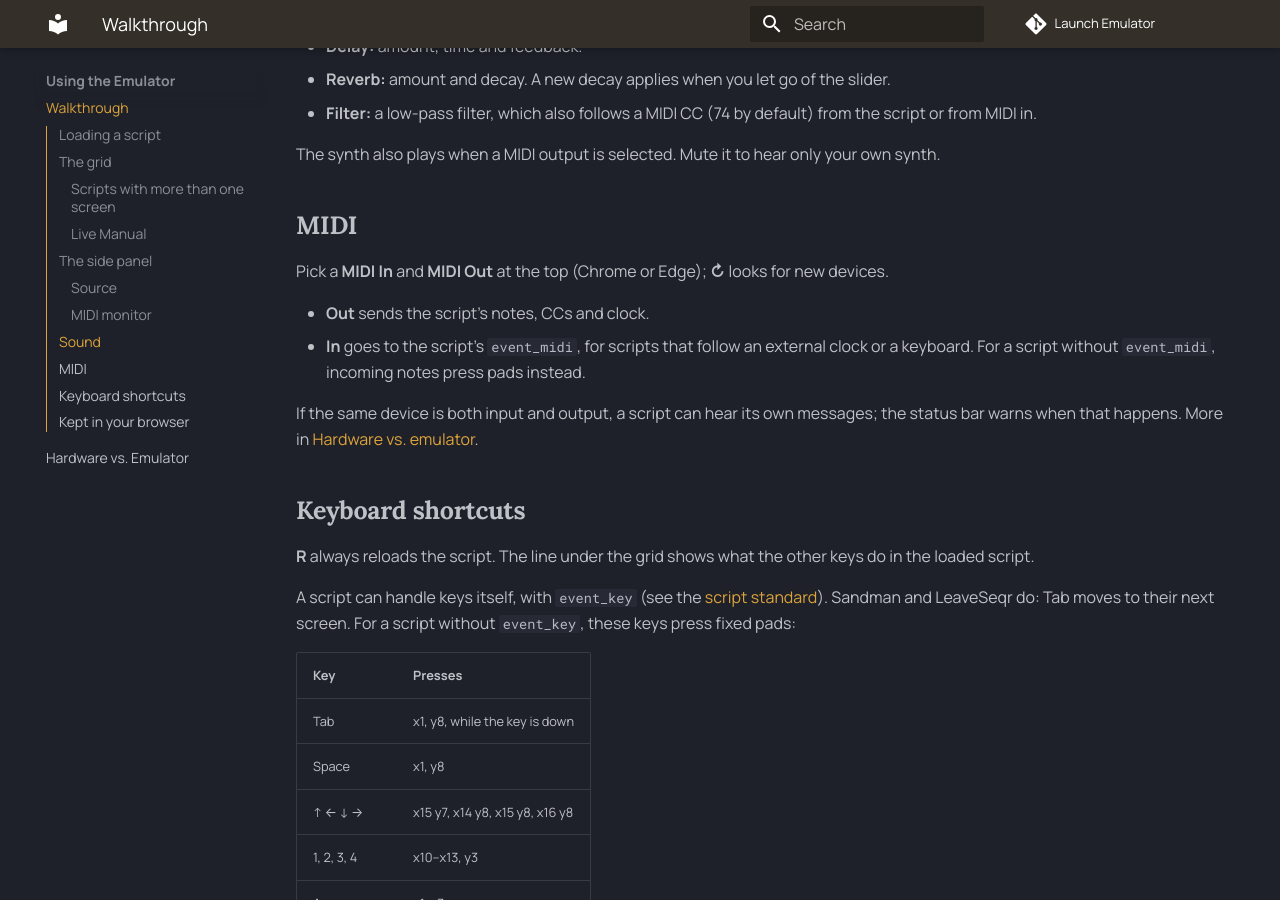
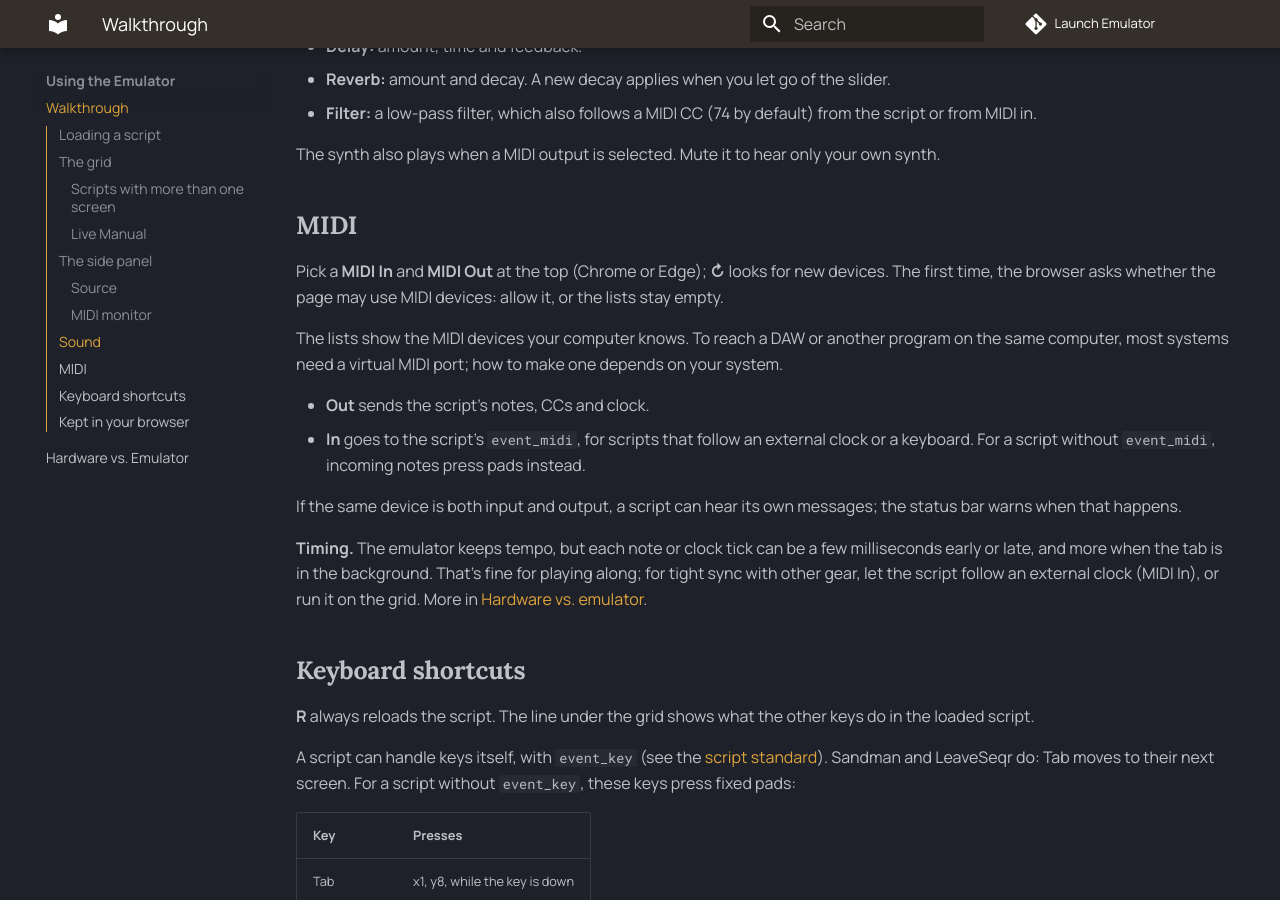
Before and after one commit to jonwaterschoot/diii-neotrellis-emulator, an MkDocs documentation site: the page built from docs/walkthrough.md, in a window 1280 px wide and 900 px high, scrolled down 4244 px. Built offline with MkDocs 1.6.1 and Material for MkDocs 9.7.7, drawn with Linux system fonts in a browser that asks for light colours.

Commit message:
docs: general MIDI notes in the walkthrough; close the MIDI docs item
MIDI ports and connections differ per system, so the walkthrough only
covers the browser permission, virtual ports in general and timing.

Co-Authored-By: Claude Opus 5.5 <noreply@anthropic.com>

```diff
--- a/docs/walkthrough.md
+++ b/docs/walkthrough.md
@@ -88,12 +88,16 @@ The synth also plays when a MIDI output is selected. Mute it to hear only your o
 
 ## MIDI
 
-Pick a **MIDI In** and **MIDI Out** at the top (Chrome or Edge); **↻** looks for new devices.
+Pick a **MIDI In** and **MIDI Out** at the top (Chrome or Edge); **↻** looks for new devices. The first time, the browser asks whether the page may use MIDI devices: allow it, or the lists stay empty.
+
+The lists show the MIDI devices your computer knows. To reach a DAW or another program on the same computer, most systems need a virtual MIDI port; how to make one depends on your system.
 
 - **Out** sends the script's notes, CCs and clock.
 - **In** goes to the script's `event_midi`, for scripts that follow an external clock or a keyboard. For a script without `event_midi`, incoming notes press pads instead.
 
-If the same device is both input and output, a script can hear its own messages; the status bar warns when that happens. More in [Hardware vs. emulator](hardware-vs-emulator.md#midi).
+If the same device is both input and output, a script can hear its own messages; the status bar warns when that happens.
+
+**Timing.** The emulator keeps tempo, but each note or clock tick can be a few milliseconds early or late, and more when the tab is in the background. That's fine for playing along; for tight sync with other gear, let the script follow an external clock (MIDI In), or run it on the grid. More in [Hardware vs. emulator](hardware-vs-emulator.md#midi).
 
 ## Keyboard shortcuts
 
```
Also changed, not shown: docs/todo.md (+2 -2 lines).
